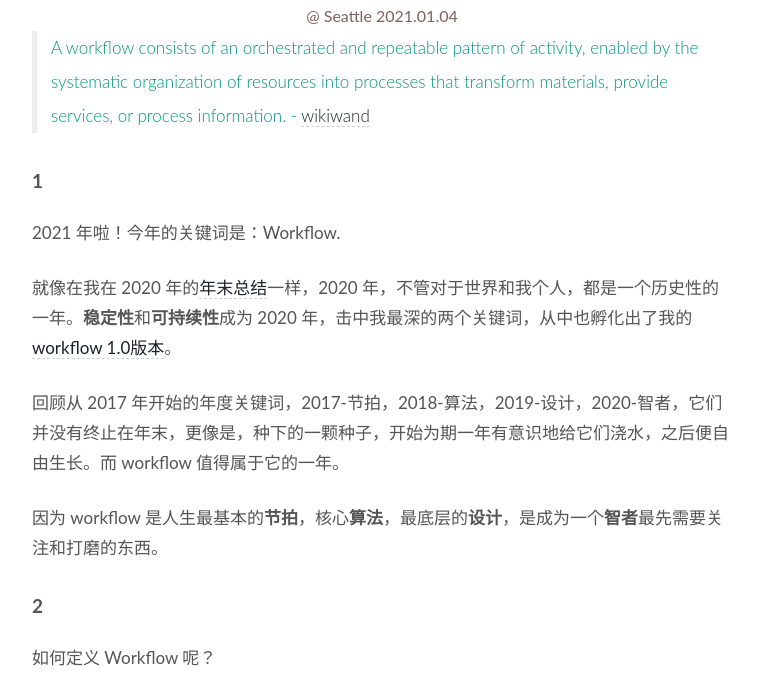
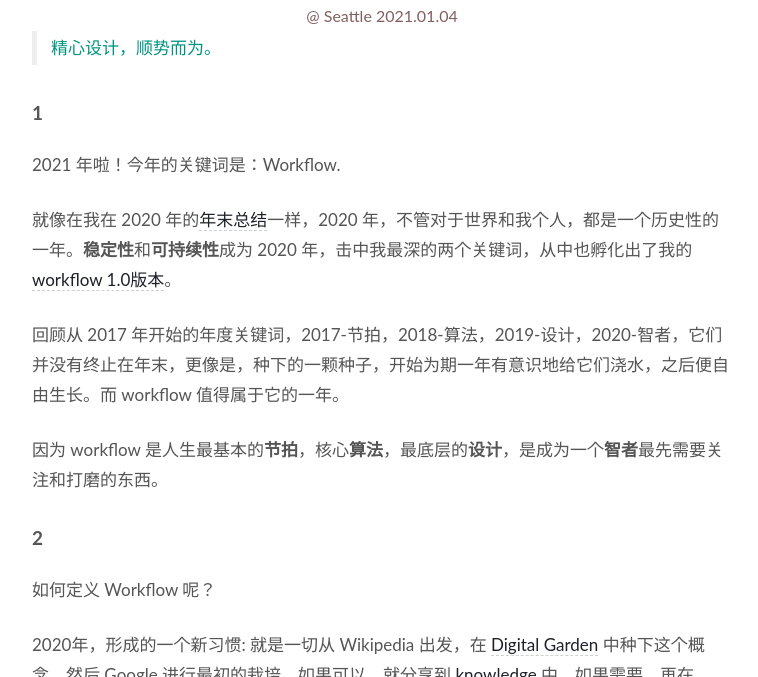
Before and after one commit to WillWang-X/willwang-x.github.io, a Jekyll site: the page built from _posts/blogs/2021-01-04-2021-workflow.md, in a window 1280 px wide and 900 px high, scrolled down 411 px, cut to the strip 223-900 px from the top of the window. Shown: the whole strip, without its empty margins (258-1016 px from the left). Built offline with Jekyll 4.4.1, drawn with Linux system fonts in a browser that asks for light colours.

Commit message:
Update quote

```diff
--- a/_posts/blogs/2021-01-04-2021-workflow.md
+++ b/_posts/blogs/2021-01-04-2021-workflow.md
@@ -18,7 +18,7 @@ published: true
 <center> @ Seattle 2021.01.04 </center>
 
 
-> A workflow consists of an orchestrated and repeatable pattern of activity, enabled by the systematic organization of resources into processes that transform materials, provide services, or process information. - [wikiwand](https://www.wikiwand.com/en/Workflow)
+> 精心设计，顺势而为。
 
 ## 1
 
```
